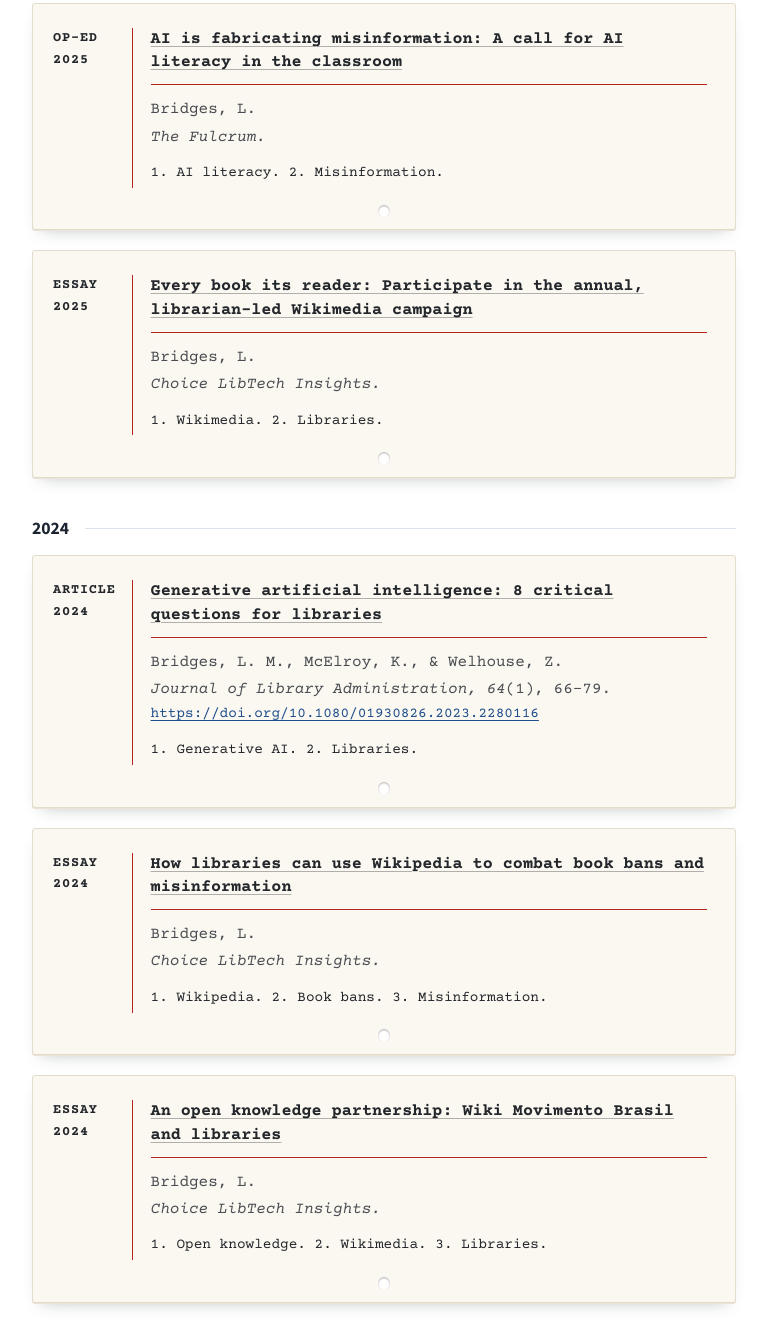
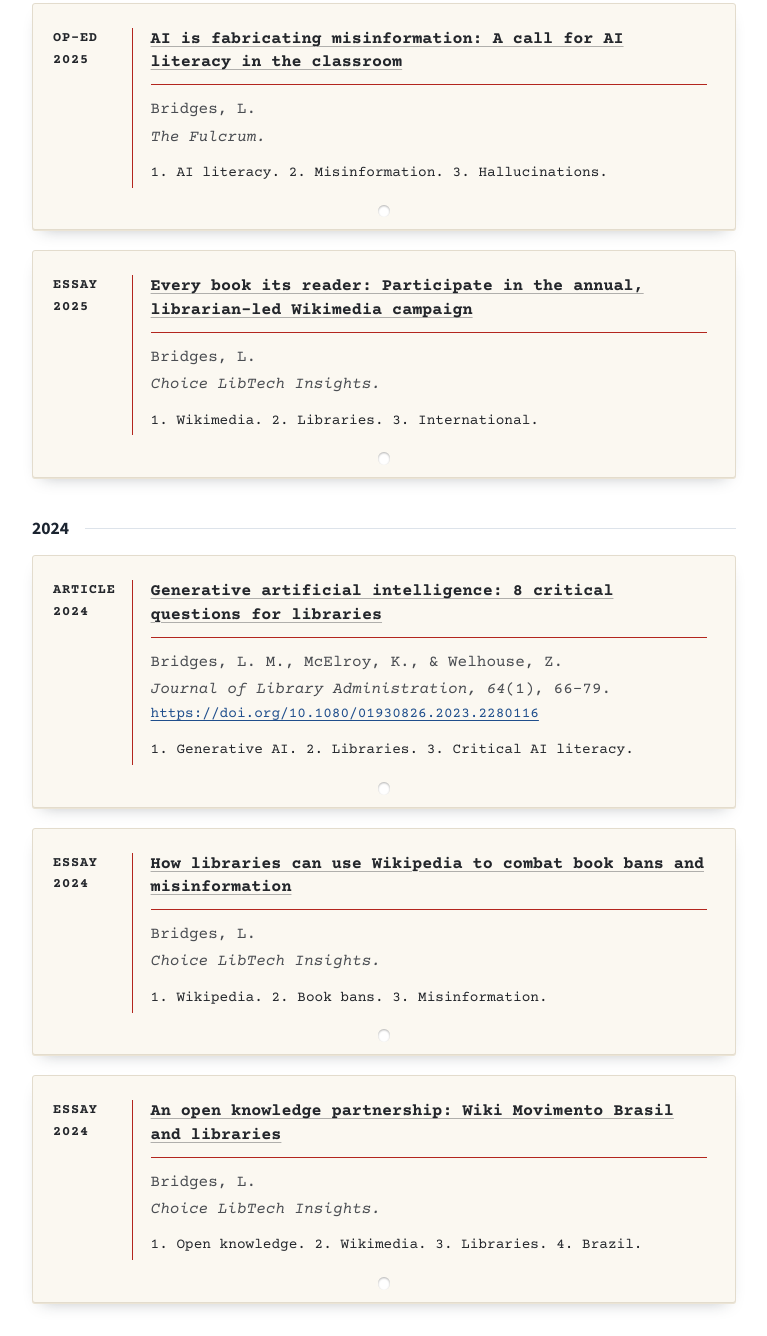
Before and after one commit to ELEMBridges/ELEMBridges.github.io, a plain HTML site: page publications.html in a window 1280 px wide. Shown: the part 924-2260 px from the top of the page, without its empty margins (256-1023 px from the left). Drawn offline with nearby package versions, Linux system fonts and the light colour scheme.

Commit message:
Update publication subject headings

```diff
--- a/publications.html
+++ b/publications.html
@@ -63,7 +63,7 @@
             <h3 class="card-head"><a href="https://thefulcrum.us/ai-literacy-misinformation">AI is fabricating misinformation: A call for AI literacy in the classroom</a></h3>
             <p>Bridges, L.</p>
             <p><em>The Fulcrum.</em></p>
-            <p class="card-subjects">1. AI literacy. 2. Misinformation.</p>
+            <p class="card-subjects">1. AI literacy. 2. Misinformation. 3. Hallucinations.</p>
           </div>
         </li>
         <li class="card">
@@ -72,7 +72,7 @@
             <h3 class="card-head"><a href="https://www.choice360.org/libtech-insight/every-book-its-reader-participate-in-the-annual-librarian-led-wikimedia-campaign/">Every book its reader: Participate in the annual, librarian-led Wikimedia campaign</a></h3>
             <p>Bridges, L.</p>
             <p><em>Choice LibTech Insights.</em></p>
-            <p class="card-subjects">1. Wikimedia. 2. Libraries.</p>
+            <p class="card-subjects">1. Wikimedia. 2. Libraries. 3. International.</p>
           </div>
         </li>
       </ul>
@@ -85,7 +85,7 @@
             <p>Bridges, L. M., McElroy, K., &amp; Welhouse, Z.</p>
             <p><em>Journal of Library Administration, 64</em>(1), 66–79.</p>
             <p class="card-doi"><a href="https://doi.org/10.1080/01930826.2023.2280116">https://doi.org/10.1080/01930826.2023.2280116</a></p>
-            <p class="card-subjects">1. Generative AI. 2. Libraries.</p>
+            <p class="card-subjects">1. Generative AI. 2. Libraries. 3. Critical AI literacy.</p>
           </div>
         </li>
         <li class="card">
@@ -103,7 +103,7 @@
             <h3 class="card-head"><a href="https://www.choice360.org/libtech-insight/an-open-knowledge-partnership-wiki-movimento-brasil-and-libraries/">An open knowledge partnership: Wiki Movimento Brasil and libraries</a></h3>
             <p>Bridges, L.</p>
             <p><em>Choice LibTech Insights.</em></p>
-            <p class="card-subjects">1. Open knowledge. 2. Wikimedia. 3. Libraries.</p>
+            <p class="card-subjects">1. Open knowledge. 2. Wikimedia. 3. Libraries. 4. Brazil.</p>
           </div>
         </li>
       </ul>
@@ -117,7 +117,7 @@
             <p><em>Communications in Information Literacy, 16</em>(1), 4–23.</p>
             <p class="card-doi"><a href="https://doi.org/10.15760/comminfolit.2022.16.1.2">https://doi.org/10.15760/comminfolit.2022.16.1.2</a></p>
             <p class="card-note">ALA Library Instruction Round Table (LIRT) <a href="https://www.ala.org/sites/default/files/2024-05/LIRT%20Top%2020%202022.pdf">Top 20 Articles for 2022</a>.</p>
-            <p class="card-subjects">1. Wikipedia. 2. Information literacy.</p>
+            <p class="card-subjects">1. Wikipedia. 2. Information literacy. 3. Service learning.</p>
           </div>
         </li>
       </ul>
@@ -130,7 +130,7 @@
             <p>Bridges, L. M., Pun, R., &amp; Arteaga, R. (Eds.).</p>
             <p>Maize Books.</p>
             <p class="card-doi"><a href="https://doi.org/10.3998/mpub.11778416">https://doi.org/10.3998/mpub.11778416</a></p>
-            <p class="card-subjects">1. Wikipedia. 2. Academic libraries.</p>
+            <p class="card-subjects">1. Wikipedia. 2. Academic libraries. 3. International.</p>
           </div>
         </li>
         <li class="card">
```
